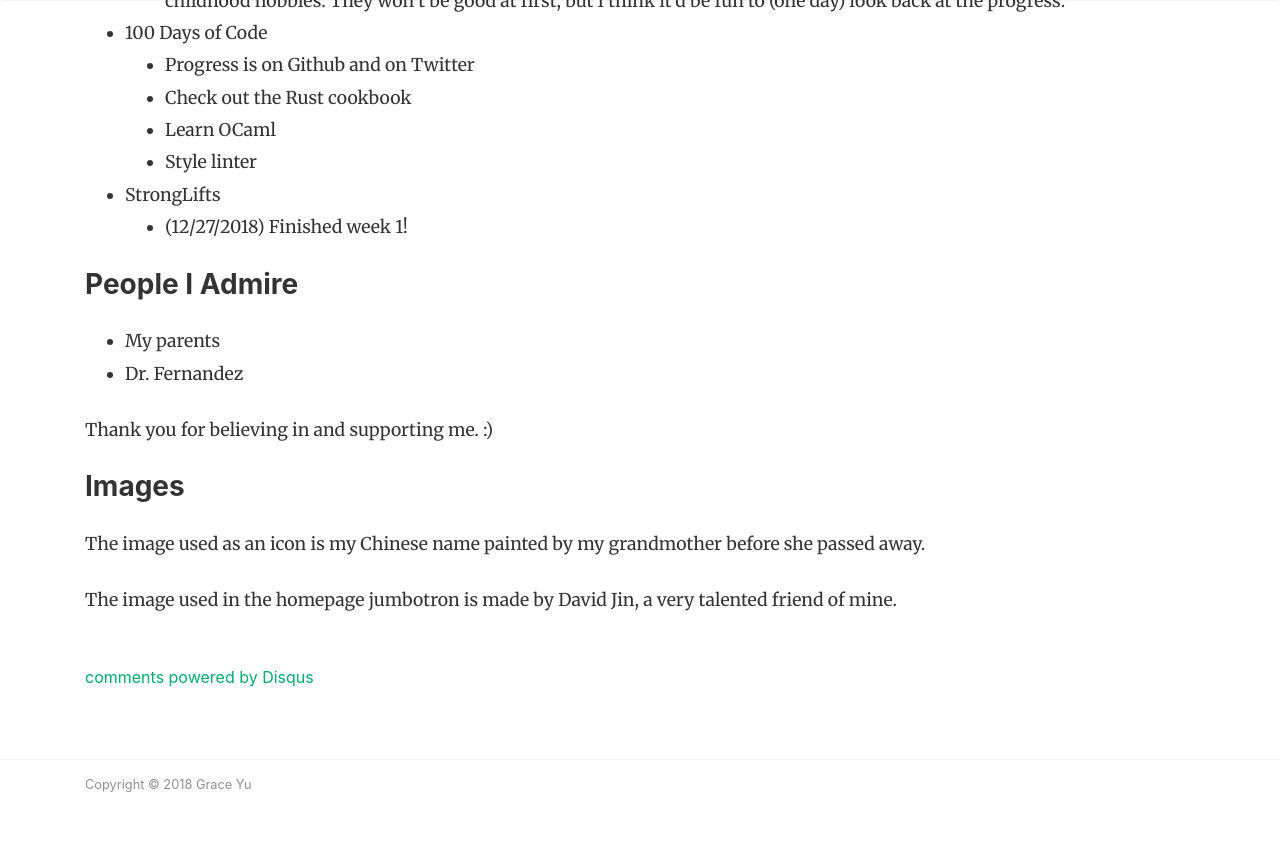
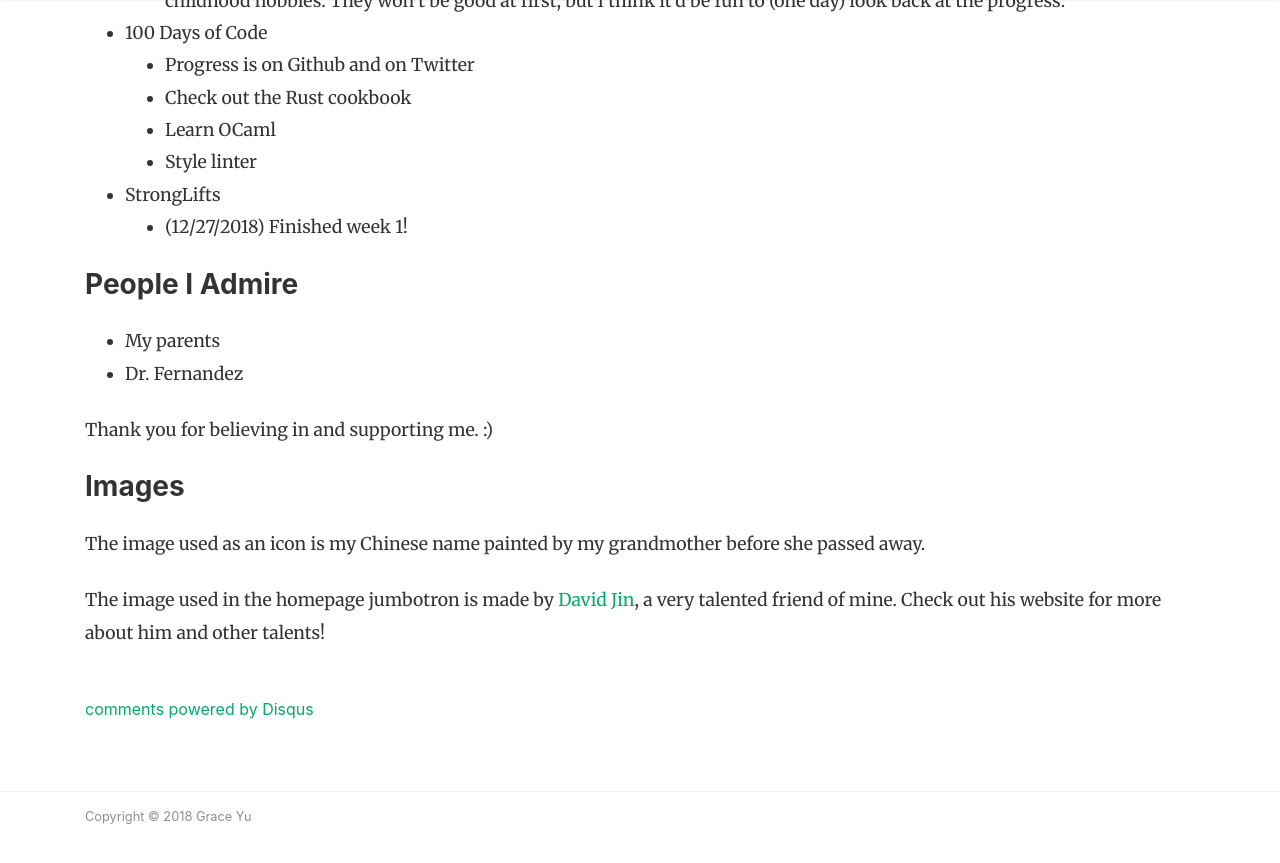
Before and after one commit to gyyu/gyyu.github.io, a Jekyll site: the page built from about.md, in a window 1280 px wide and 900 px high, scrolled down 1570 px. Shown: the top 863 px of the window. Built offline with Jekyll 4.4.1, drawn with Linux system fonts in a browser that asks for light colours; nearby versions of some CDN libraries; comment, search, counter and statistics services are not loaded.

Commit message:
Updated David's website

```diff
--- a/about.md
+++ b/about.md
@@ -66,4 +66,4 @@ Thank you for believing in and supporting me. :)
 
 The image used as an icon is my Chinese name painted by my grandmother before she passed away.
 
-The image used in the homepage jumbotron is made by David Jin, a very talented friend of mine.
+The image used in the homepage jumbotron is made by [David Jin](https://djin27.com/), a very talented friend of mine. Check out his website for more about him and other talents!
```
